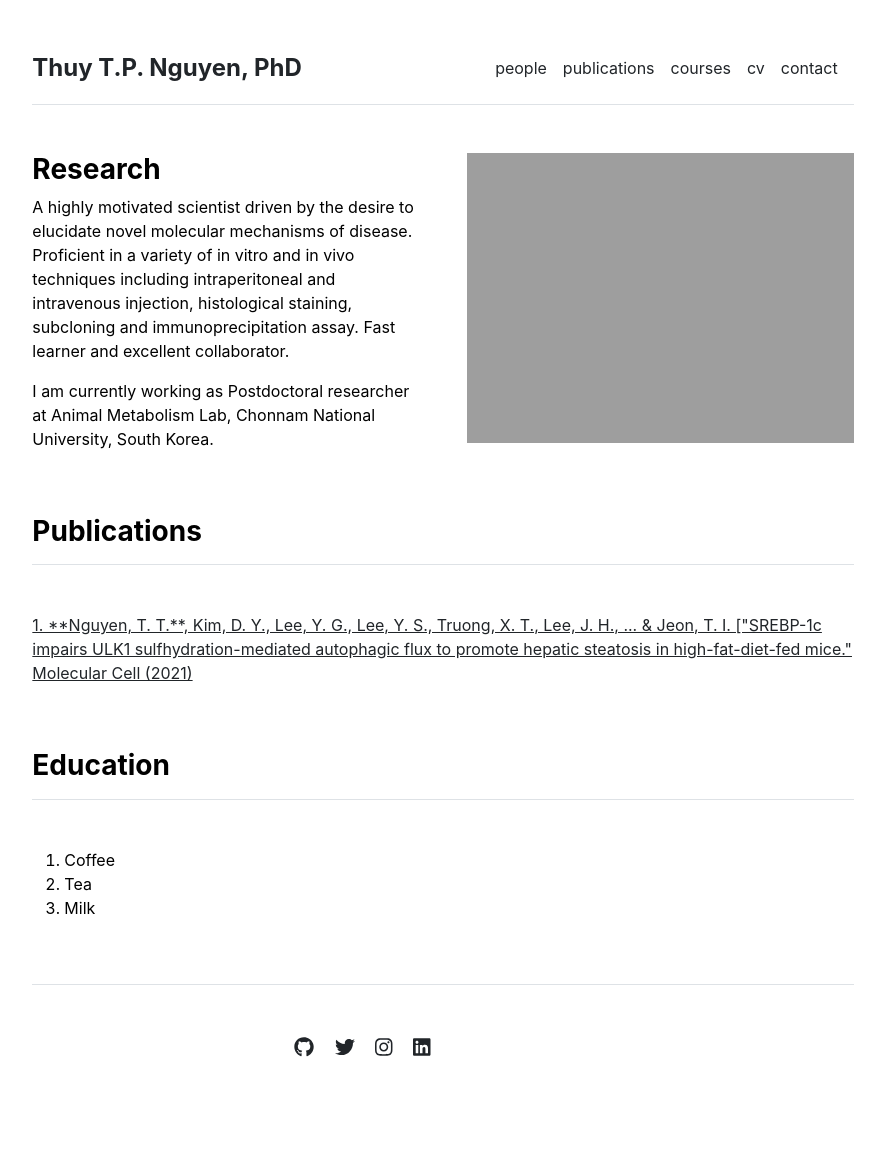
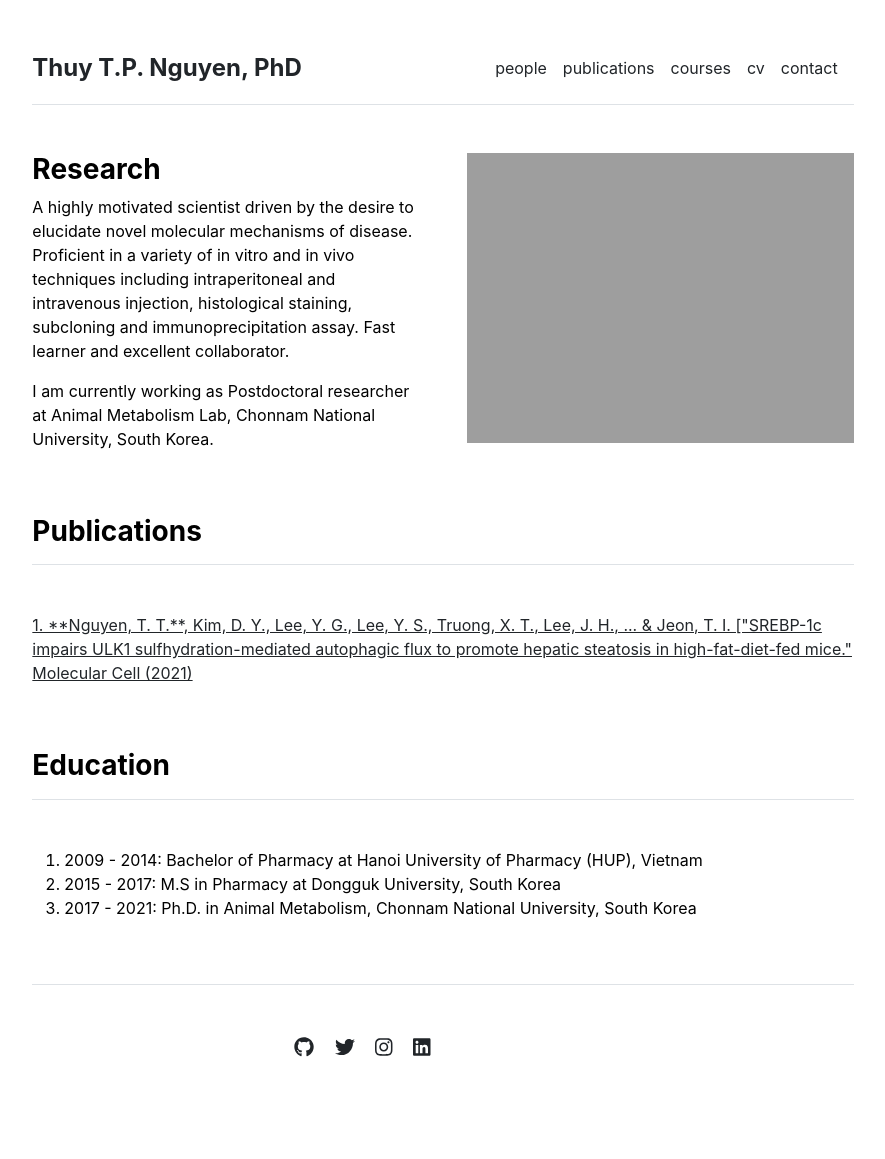
Before and after one commit to thuynguyenma/thuynguyen, a Jekyll site: the page built from index.md, in a window 1280 px wide. Shown: the whole page, without its empty margins (197-1082 px from the left). Built offline with Jekyll 4.4.1, drawn with Linux system fonts in a browser that asks for light colours.

Commit message:
update contents

```diff
--- a/_layouts/home.html
+++ b/_layouts/home.html
@@ -18,9 +18,9 @@ layout: default
   <div class="col-md-12">
     <h3 class="fw-bold border-bottom pb-3 mb-5">Education</h3>
       <ol>
-        <li>Coffee</li>
-        <li>Tea</li>
-        <li>Milk</li>
+        <li>2009 - 2014: Bachelor of Pharmacy at Hanoi University of Pharmacy (HUP), Vietnam</li>
+        <li>2015 - 2017: M.S in Pharmacy at Dongguk University, South Korea</li>
+        <li>2017 - 2021: Ph.D. in Animal Metabolism, Chonnam National University, South Korea</li>
       </ol>
   </div>
 </div>
```
